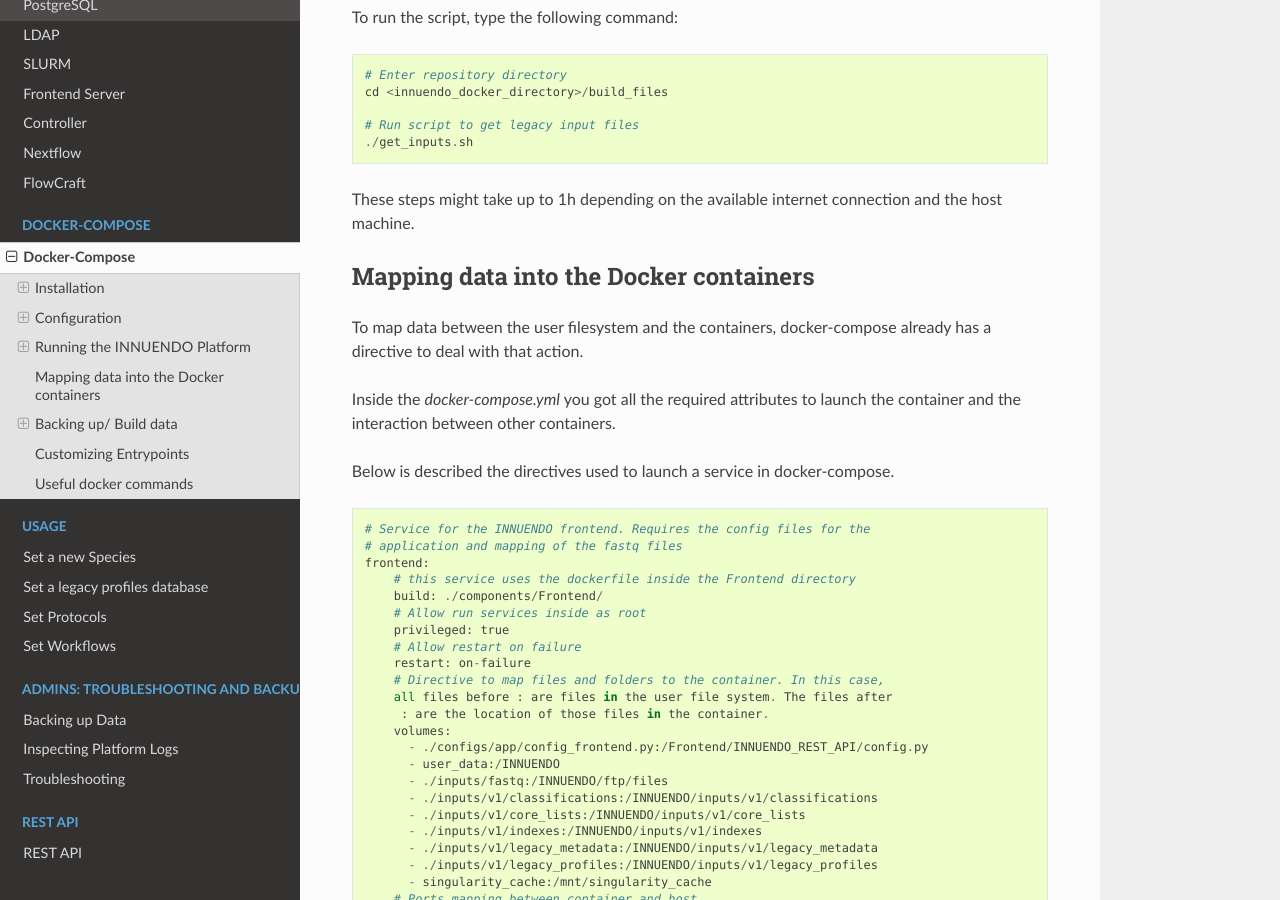
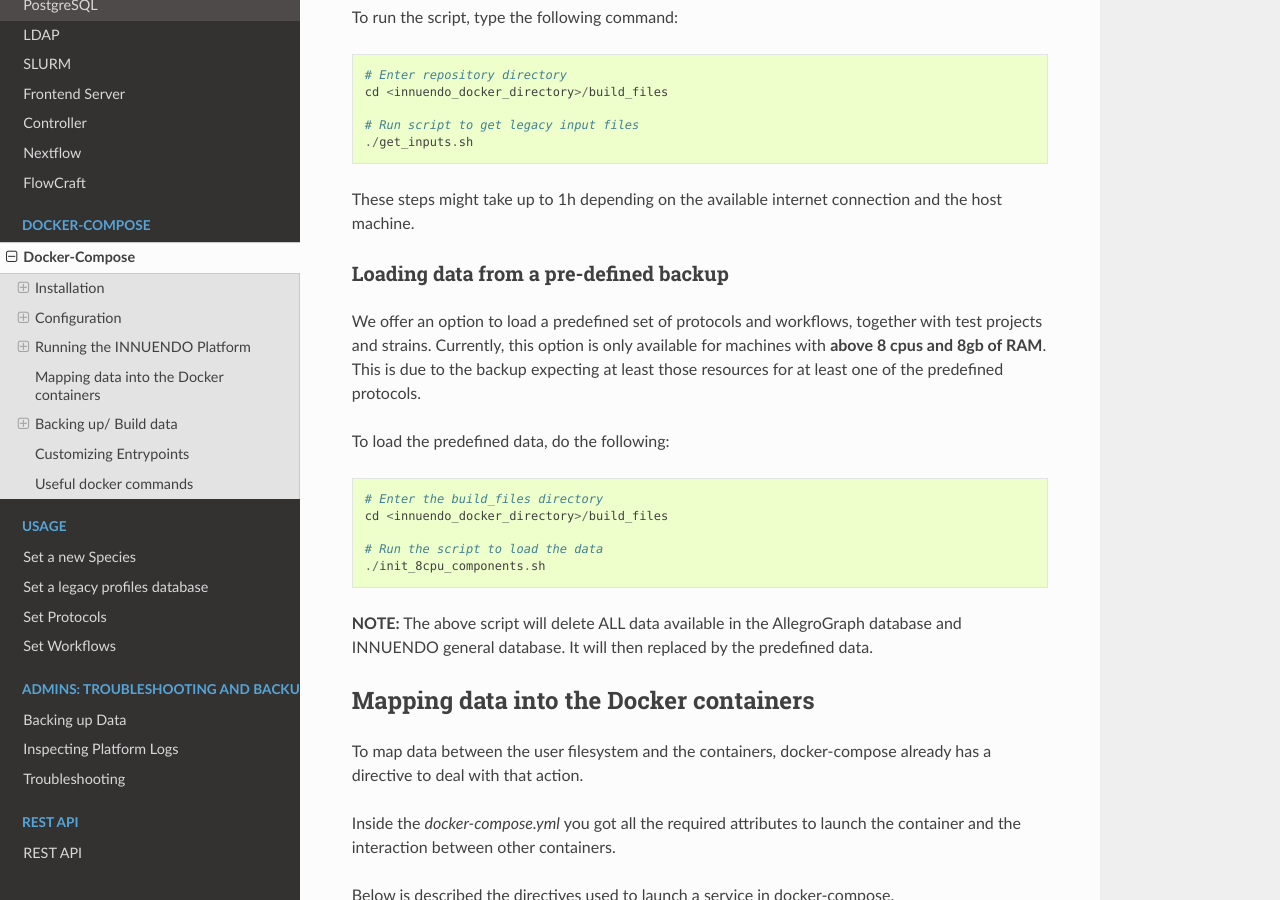
Before and after one commit to bfrgoncalves/INNUENDO_docker, a Sphinx documentation site: the page built from docs/docker-compose/docker-compose.rst, in a window 1280 px wide and 900 px high, scrolled down 9621 px. Built offline with Sphinx 7.4.7 and the Read the Docs theme 2.0.0, drawn with Linux system fonts in a browser that asks for light colours.

Commit message:
update documentation on how to load predefined backups with protocols and workflows.

```diff
--- a/docs/docker-compose/docker-compose.rst
+++ b/docs/docker-compose/docker-compose.rst
@@ -388,6 +388,28 @@
 These steps might take up to 1h depending on the available internet
 connection and the host machine.
 
+Loading data from a pre-defined backup
+^^^^^^^^^^^^^^^^^^^^^^^^^^^^^^^^^^^^^^
+
+We offer an option to load a predefined set of protocols and workflows, together
+with test projects and strains. Currently, this option is only available for
+machines with **above 8 cpus and 8gb of RAM**. This is due to the backup expecting
+at least those resources for at least one of the predefined protocols.
+
+To load the predefined data, do the following:
+
+::
+
+    # Enter the build_files directory
+    cd <innuendo_docker_directory>/build_files
+
+    # Run the script to load the data
+    ./init_8cpu_components.sh
+
+**NOTE:** The above script will delete ALL data available in the AllegroGraph
+database and INNUENDO general database. It will then replaced by the predefined
+data.
+
 Mapping data into the Docker containers
 ---------------------------------------
 
```
